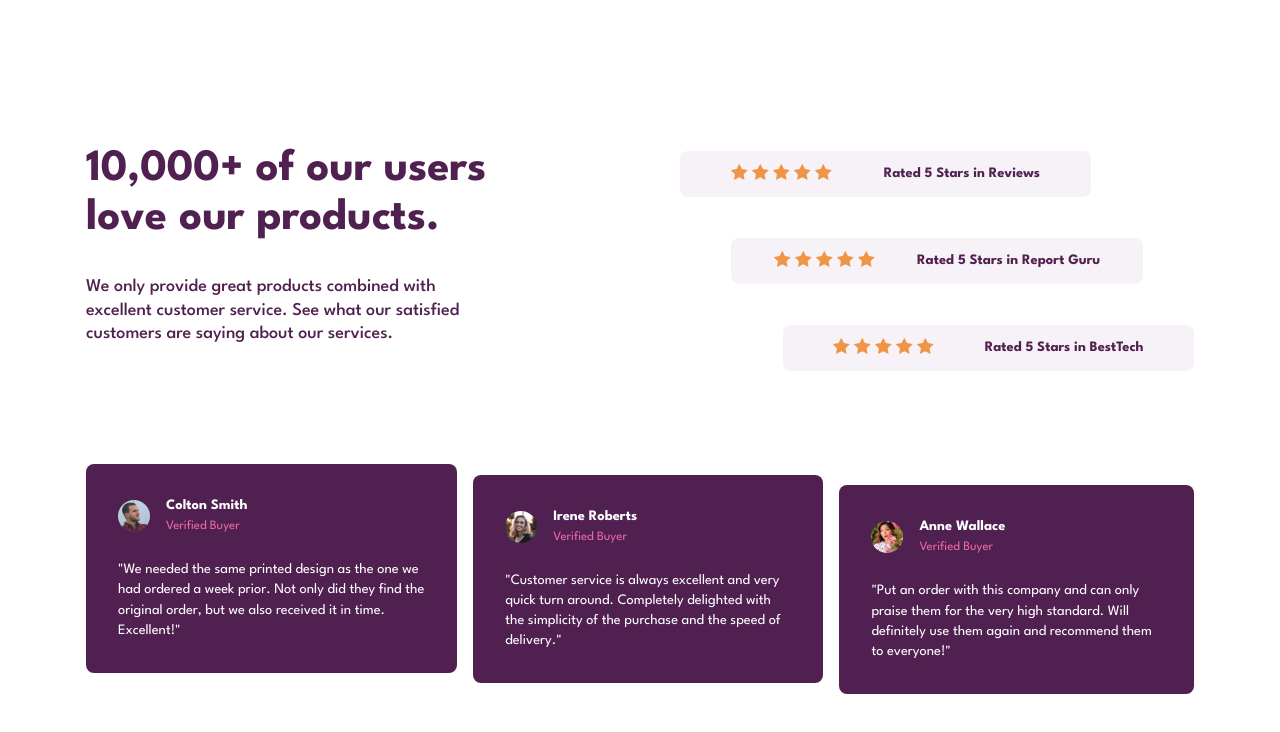
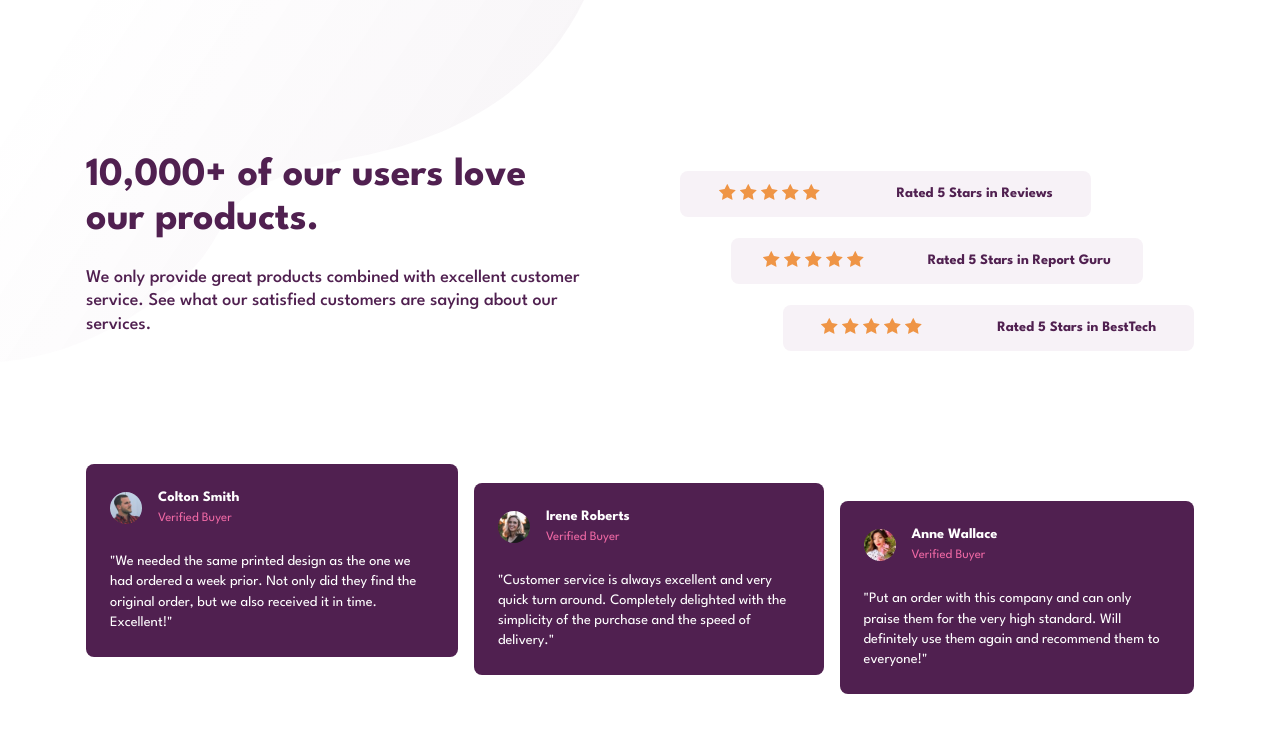
Before and after one commit to rdeeproy/Social-proof-section, a plain HTML site: page index.html in a window 1280 px wide. Drawn offline with Linux system fonts and the light colour scheme.

Commit message:
updated files

```diff
--- a/index.html
+++ b/index.html
@@ -23,6 +23,10 @@
 
   </head>
   <body>
+    <picture>
+      <source media="(min-width:968px )" srcset="images/bg-pattern-top-desktop.svg">
+      <img src="images/bg-pattern-top-mobile.svg" alt="">
+    </picture>
 
     <main class="container">
         <div class="title">
--- a/style.scss
+++ b/style.scss
@@ -35,9 +35,12 @@ img{
 
 .title{
   text-align: center;
+
   h1{
+
+    font-size: 2.5rem;
     color:$magenta;
-    margin-bottom: 2rem;
+    margin-bottom: 1.5rem;
 
   }
   p{
@@ -85,7 +88,7 @@ img{
 .card{
   background-color: $magenta;
   border-radius: 0.5rem;
-  padding: 2rem;
+  padding: 1.5rem;
 
     img{
       width: 2rem;
@@ -113,13 +116,13 @@ img{
 
 
 }
-
-
-
-
 @media(min-width:968px){
 
   .container{
+    background-image: url(images/bg-pattern-top-desktop.svg);
+
+
+    background-repeat: no-repeat;
     max-width: 1140px;
     display: grid;
     gap:2rem 5rem;
@@ -128,13 +131,13 @@ img{
   }
   .title{
     text-align: left;
-    padding-right:6rem;
+
 
     h1{
-      font-size: 2.8rem;
+      width: 90%;
+      font-size: 2.5rem;
       font-weight: 800;
       line-height: 1.1;
-      padding-right:1rem;
 
     }
     p{
@@ -148,11 +151,12 @@ img{
       flex-direction: column;
       justify-content: space-between;
       align-items: center;
-      min-height: 220px;
+      min-height: 180px;
+
 
       .rating{
         display: flex;
-        justify-content: space-evenly;
+        justify-content: space-around;
       }
 
 
```
Also changed, not shown: style.css, 1 other file. Lines whose indentation alone changed are shown as unchanged.
